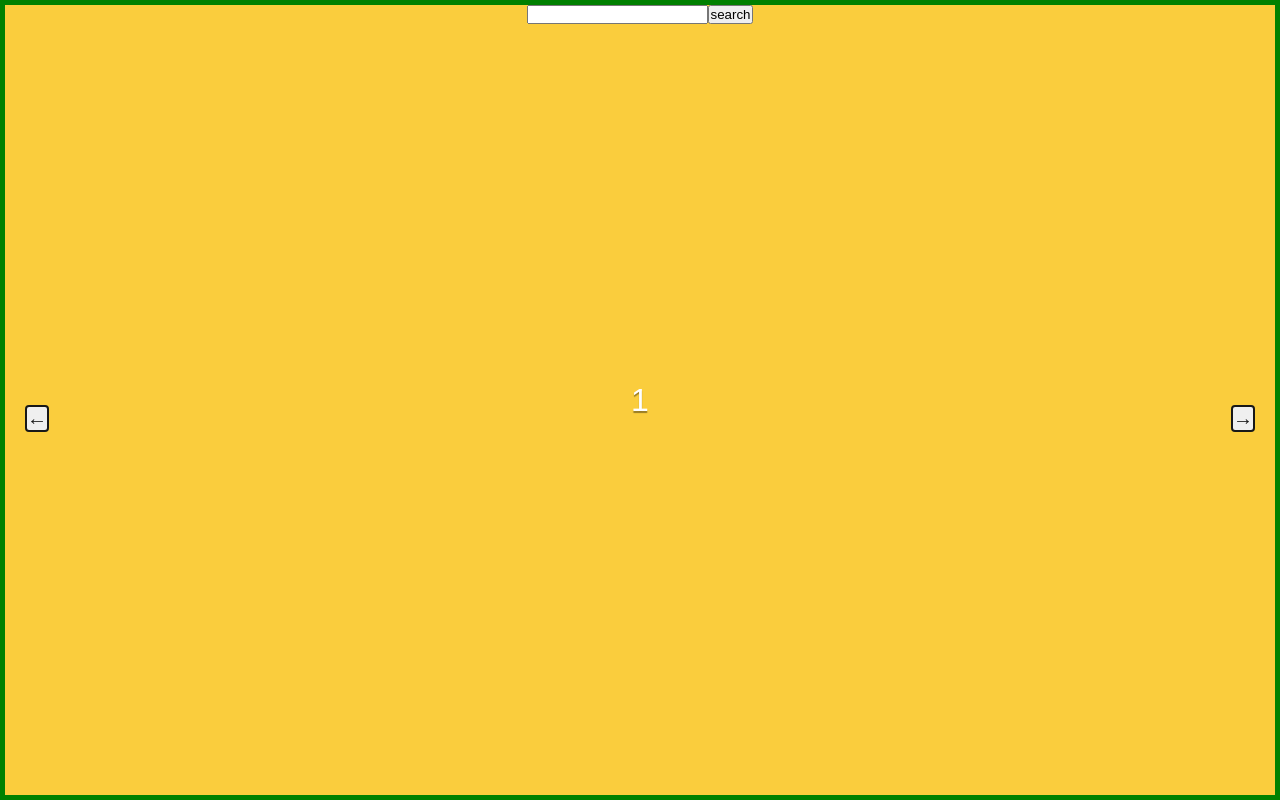
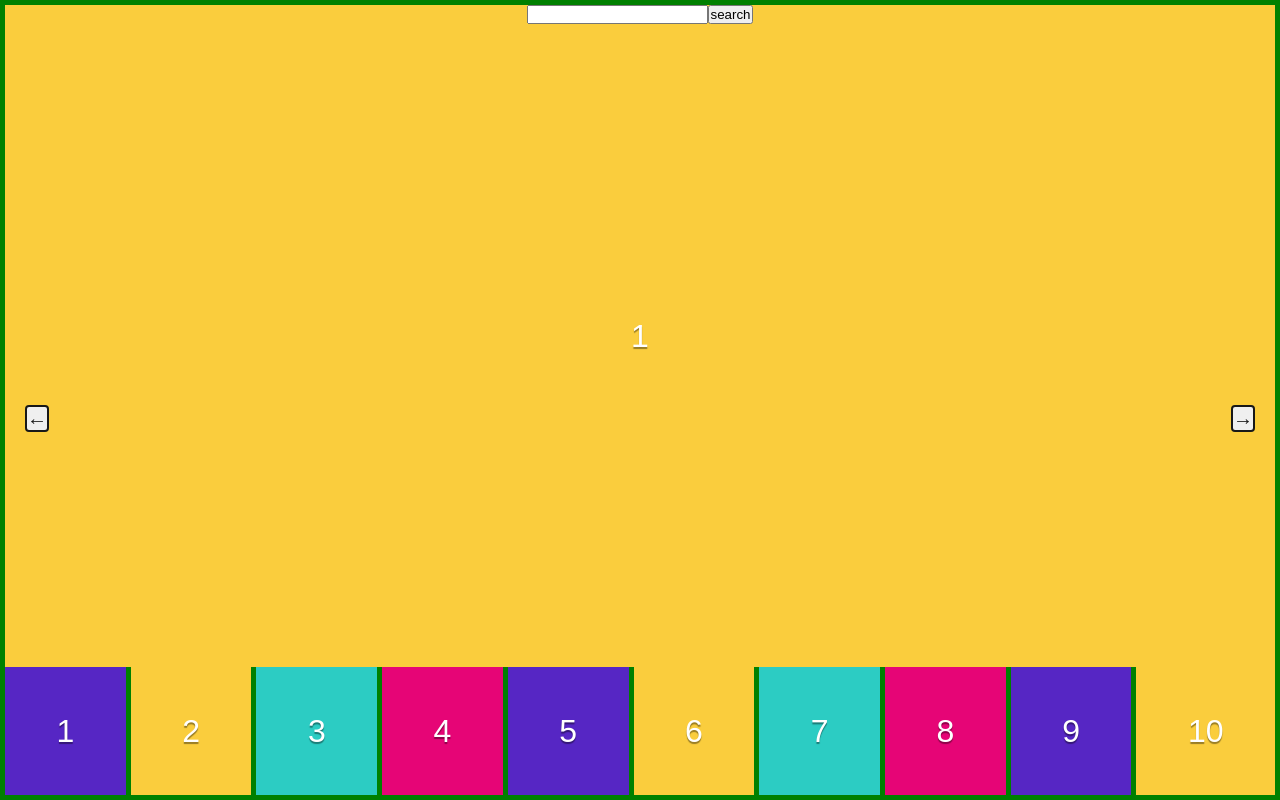
Before and after one commit to djsisson/bootcamp-project03, a plain HTML site: page index.html in a window 1280 px wide. Drawn offline with Linux system fonts and the light colour scheme.

Commit message:
add thumbnails

```diff
--- a/index.html
+++ b/index.html
@@ -52,21 +52,25 @@
           <button class="indicator"></button>
           <button class="indicator"></button>
         </div>
-        <div class="thumbanil-viewer">
-            <ul class="thumbanil-list">
-                <li class="thumbanil-item">1</li>
-                <li class="thumbanil-item">2</li>
-                <li class="thumbanil-item">3</li>
-                <li class="thumbanil-item">4</li>
-                <li class="thumbanil-item">5</li>
-                <li class="thumbanil-item">6</li>
-                <li class="thumbanil-item">7</li>
-                <li class="thumbanil-item">8</li>
-                <li class="thumbanil-item">9</li>
-                <li class="thumbanil-item">10</li>
-              </ul>
+
+
+      </div>
+      <div class="thumbnail-viewer">
+        <button class="prev-thumbnail">P</button>
+          <ul class="thumbnail-list">
+            <li class="thumbnail-item">1</li>
+            <li class="thumbnail-item">2</li>
+            <li class="thumbnail-item">3</li>
+            <li class="thumbnail-item">4</li>
+            <li class="thumbnail-item">5</li>
+            <li class="thumbnail-item">6</li>
+            <li class="thumbnail-item">7</li>
+            <li class="thumbnail-item">8</li>
+            <li class="thumbnail-item">9</li>
+            <li class="thumbnail-item">10</li>
+          </ul>
+          <button class="next-thumbnail">N</button>
         </div>
-      </div>
     </main>
     <footer></footer>
   </body>
--- a/script.js
+++ b/script.js
@@ -1,7 +1,9 @@
 const g_sidebar = document.querySelector(".sidebar");
 const g_imagelist = document.querySelector(".image-list");
 const g_indicators = document.querySelector(".indicatorsList");
+const g_thumbnails = document.querySelector(".thumbnail-list");
 const scrollType = { inline: "start", behavior: "smooth" };
+let scrollTimeout = 0;
 let g_currentlyActive = 0;
 
 function eventHandlers() {
@@ -30,6 +32,24 @@ function eventHandlers() {
   document.querySelector(".search").addEventListener("submit",(e) =>{
     e.preventDefault();
   })
+  Array.from(g_thumbnails.children).forEach((x, i) =>
+    x.addEventListener("click", () => {
+      g_imagelist.children[i].scrollIntoView({
+        inline: "start",
+        behavior: "smooth",
+      });
+      activateIndicator(i);
+    })
+  );
+  document.querySelector(".search").addEventListener("submit",(e) =>{
+    e.preventDefault();
+  })
+  document.querySelector(".prev-thumbnail").addEventListener("click", (e) => {
+    g_thumbnails.scrollBy({left: -400,behavior:"smooth"})
+  });
+  document.querySelector(".next-thumbnail").addEventListener("click", (e) => {
+    g_thumbnails.scrollBy({left: 400,behavior:"smooth"})
+  });
 }
 
 function activateIndicator(index) {
@@ -38,10 +58,20 @@ function activateIndicator(index) {
   Array.from(g_indicators.children).forEach((indicator, i) => {
     indicator.classList.toggle("active", i === g_currentlyActive);
   });
+
   g_imagelist.children[g_currentlyActive].scrollIntoView({
     inline: "start",
     behavior: "smooth",
   });
+  if(scrollTimeout!=0)(clearTimeout(scrollTimeout));
+  scrollTimeout = setTimeout(myscroll,500);
+};
+
+function myscroll(){
+    g_thumbnails.children[g_currentlyActive].scrollIntoView({
+        inline: "center",
+        behavior: "smooth",
+      })
 }
 
 eventHandlers();
--- a/style.css
+++ b/style.css
@@ -17,6 +17,8 @@ main {
   height: 100%;
   position: relative;;
   overflow: hidden;
+  display: flex;
+  flex-direction: column;
 }
 
 
@@ -81,6 +83,22 @@ main {
     display: none;
   }
 
+  .thumbnail-list {
+    display: flex;
+    overflow-x: scroll;
+    overscroll-behavior: contain;
+    scrollbar-width: none;
+    -ms-overflow-style: none;
+    -webkit-overflow-scrolling: touch;
+    scroll-snap-type: x mandatory;
+    list-style: none;
+    width: 100%;
+    height: 100px;
+  }
+  .thumbnail-list::-webkit-scrollbar {
+    display: none;
+  }
+
   .image-item {
     height: 100%;
     width: 100%;
@@ -106,6 +124,33 @@ main {
   }
   .image-item:nth-child(4n + 4) {
     background-color: #2cccc3;
+  }
+
+  .thumbnail-item {
+    height: 100px;
+    width: 100px;
+    flex-shrink: 0;
+    scroll-snap-align: center;
+    scroll-snap-stop: always;
+    display: flex;
+    justify-content: center;
+    align-items: center;
+    font-size: 32px;
+    color: #fff;
+    text-shadow: 0 2px 1px rgba(0, 0, 0, 0.4);
+  }
+
+  .thumbnail-item:nth-child(4n + 1) {
+    background-color: #5626c4;
+  }
+  .thumbnail-item:nth-child(4n + 2) {
+    background-color: #facd3d;
+  }
+  .thumbnail-item:nth-child(4n + 3) {
+    background-color: #2cccc3;
+  }
+  .thumbnail-item:nth-child(4n + 4) {
+    background-color: #e60576;
   }
 
   .indicatorsList {
@@ -151,7 +196,7 @@ main {
     overflow: hidden;
 
  }
- .thumbanil-viewer{
+ .thumbnail-viewer{
     display: none;
  }
 
@@ -190,12 +235,25 @@ main {
     .indicatorsList{
         display: none;
     }
-    .thumbanil-viewer{
-        display: unset;
+    .thumbnail-viewer{
+        display:flex;
     }
   }
   @media only screen and (min-width: 1000px) {
     body {
       background-color: green;
     }
+    .prev-thumbnail, .next-thumbnail{
+        display: none;
+    }
+    .thumbnail-item{
+        width: unset;
+        height: unset;
+        flex-grow: 0.1;
+    }
+    .thumbnail-list{
+        height: calc(100svw / 10);
+        justify-content: center;
+        gap: 5px
+    }
   }
```
